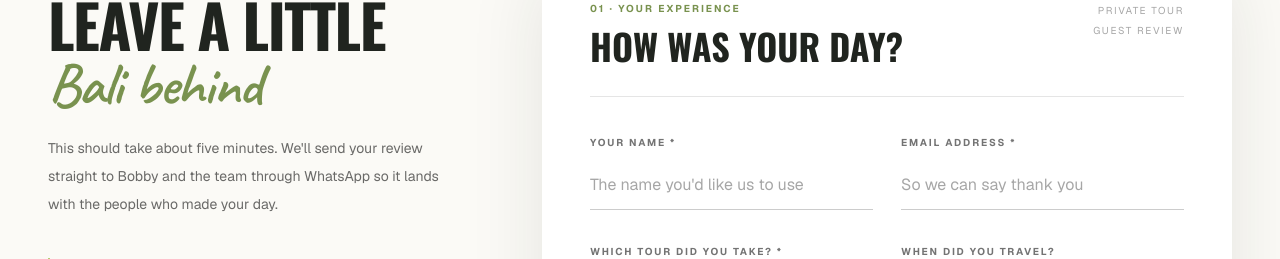
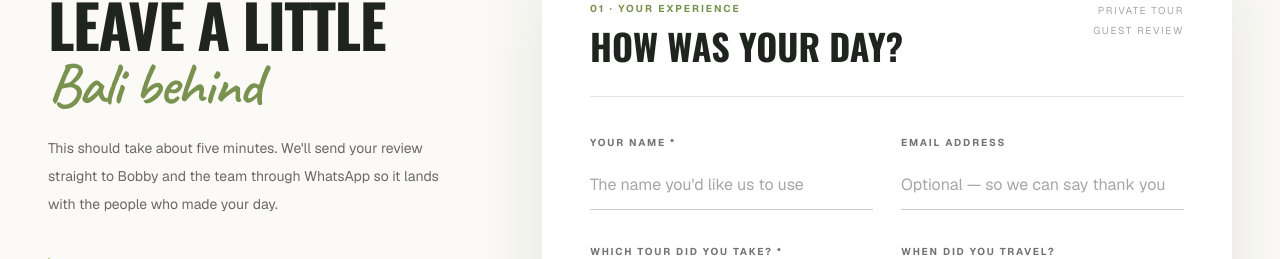
Before and after one commit to ereider1/vwtourbali, a Next.js app: page /leave-a-review in a window 1280 px wide. Shown: the part 1329-1588 px from the top of the page. Built offline with nearby package versions, Linux system fonts and the light colour scheme; no server answers.

Commit message:
changed email form field to not mandatory and added qr review image

```diff
--- a/components/review-form.tsx
+++ b/components/review-form.tsx
@@ -67,7 +67,7 @@ export default function ReviewForm() {
 
       <div className="mt-8 grid gap-7 sm:grid-cols-2">
         <label className="block"><span className={labelClass}>Your name *</span><input className={inputClass} name="name" required placeholder="The name you'd like us to use" /></label>
-        <label className="block"><span className={labelClass}>Email address *</span><input className={inputClass} name="email" type="email" required placeholder="So we can say thank you" /></label>
+        <label className="block"><span className={labelClass}>Email address</span><input className={inputClass} name="email" type="email" placeholder="Optional — so we can say thank you" /></label>
         <label className="block"><span className={labelClass}>Which tour did you take? *</span><select className={inputClass} name="tour" required defaultValue=""><option value="" disabled>Select a route</option><option>Bali Temples Tour</option><option>Bali Waterfall Tour</option><option>Kintamani Volcano Tour</option><option>Uluwatu Sunset Tour</option><option>Bali Swing and Ubud Tour</option><option>Jatiluwih & Tanah Lot Tour</option><option>Gates of Heaven Tour</option><option>A custom / private route</option></select></label>
         <label className="block"><span className={labelClass}>When did you travel?</span><input className={inputClass} name="date" type="date" /></label>
       </div>
```
Also changed, not shown: public/balisafaritour.com:review.png (added).
